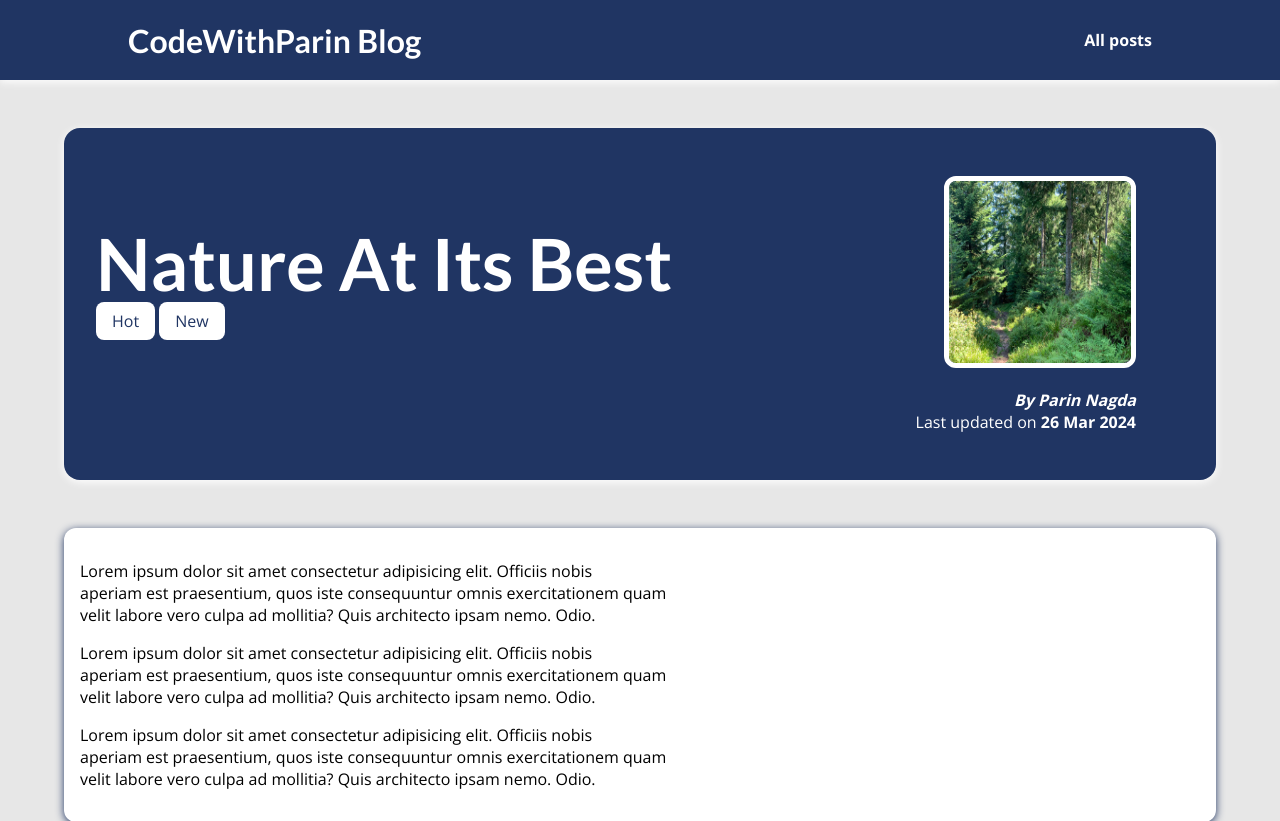
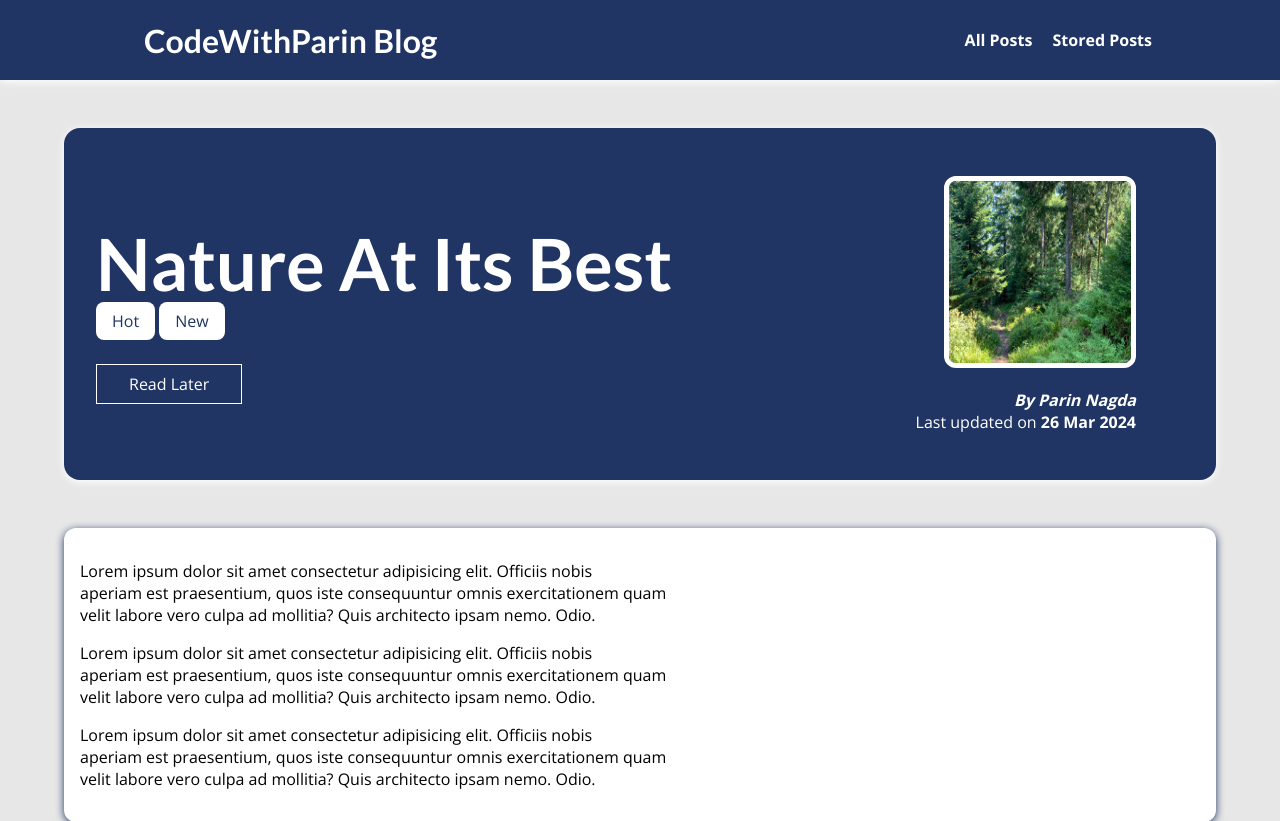
Before and after one commit to ParinNagda/django-blog-project, a Django app: a page that uses templates/base.html in a window 1280 px wide. Shown: the top 821 px of the page. Run offline with Django 5.2, Linux system fonts and the light colour scheme; data comes from the database, SQL or seed files in the repository; both versions use the stored data as it was after the commit.

Commit message:
read more  changes and deployment start

```diff
--- a/blog/static/blog/post-detail.css
+++ b/blog/static/blog/post-detail.css
@@ -191,3 +191,19 @@ body {
     /* width: 90%; */
     text-align: center;
   }
+
+  #read-later button {
+    margin: 2rem 0;
+    background-color: transparent;
+    border: 1px solid white;
+    padding: 0.5rem 2rem;
+    font: inherit;
+    color: white;
+    cursor: pointer;
+  }
+
+  #read-later button:hover,
+  #read-later button:active {
+    background-color: white;
+    color: #203563;
+  }
--- a/blog/templates/blog/post-detail.html
+++ b/blog/templates/blog/post-detail.html
@@ -15,6 +15,19 @@
       {% for tag in post_tags %}
         <span class="tag">{{tag.caption}}</span>
       {% endfor %}
+    </div>
+    <div id="read-later">
+      <form action="{% url "read-later" %}" method="POST">
+        {% csrf_token %}
+        <input type="hidden" value="{{post.id}}" name="post_id">
+
+        <button>
+         {% if saved_for_later %}
+          Remove from "Read Later"
+         {% else %}
+          Read Later
+         {% endif %}
+        </button></form>
     </div>
     <article>
       <img src="{{ post.image.url }}" alt="{{ post.title }}" />
--- a/blog/urls.py
+++ b/blog/urls.py
@@ -4,5 +4,6 @@ from . import views
 urlpatterns = [
     path("", views.IndexView.as_view(), name="index"),
     path("posts", views.PostListView.as_view(), name="posts"),
-    path("posts/<slug:slug>", views.PostDetailView.as_view(), name="detail-post")
+    path("posts/<slug:slug>", views.PostDetailView.as_view(), name="detail-post"),
+    path("read-later", views.ReadLaterView.as_view(), name="read-later")
 ]
--- a/blog/views.py
+++ b/blog/views.py
@@ -42,13 +42,25 @@ class PostListView(ListView):
 
 
 class PostDetailView(View):
+
+    def is_stored_post(self, request, post_id):
+        stored_posts = request.session.get("stored_posts")
+        if stored_posts is not None:
+            is_saved_for_later = post_id in stored_posts
+        else:
+            is_saved_for_later = False
+
+        return is_saved_for_later
+
     def get(self, request, slug):
         post = Post.objects.get(slug=slug)
+
         context = {
             "post": post,
             "post_tags": post.tag.all(),
             "comment_form": CommentForm(),
-            "comments": post.comments.all().order_by("-id")
+            "comments": post.comments.all().order_by("-id"),
+            "saved_for_later": self.is_stored_post(request, post.id)
         }
         return render(request, "blog/post-detail.html", context)
 
@@ -64,7 +76,8 @@ class PostDetailView(View):
             "post": post,
             "post_tags": post.tag.all(),
             "comment_form": comment_form,
-            "comments": post.comments.all().order_by("-id")
+            "comments": post.comments.all().order_by("-id"),
+            "saved_for_later": self.is_stored_post(request, post.id)
         }
         return render(request, "blog/post-detail.html", context)
 
@@ -78,3 +91,30 @@ class PostDetailView(View):
 #         "post": identified_post,
 #         "post_tags": identified_post.tag.all()
 #     })
+
+class ReadLaterView(View):
+    def get(self, request):
+        stored_posts = request.session.get("stored_posts")
+        context = {}
+        if stored_posts is None or len(stored_posts) == 0:
+            context["posts"] = []
+            context["has_posts"] = False
+        else:
+            posts = Post.objects.filter(id__in=stored_posts)
+            context["posts"] = posts
+            context["has_posts"] = True
+        return render(request, "blog/stored-posts.html", context)
+
+    def post(self, request):
+        stored_posts = request.session.get("stored_posts")
+        if stored_posts is None:
+            stored_posts = []
+
+        post_id = int(request.POST['post_id'])
+
+        if post_id not in stored_posts:
+            stored_posts.append(post_id)
+        else:
+            stored_posts.remove(post_id)
+        request.session["stored_posts"] = stored_posts
+        return HttpResponseRedirect("/")
--- a/codewithparin/settings.py
+++ b/codewithparin/settings.py
@@ -25,7 +25,7 @@ BASE_DIR = Path(__file__).resolve().parent.parent
 SECRET_KEY = 'django-insecure--9n+)nqats#q6t=0_#69d8fy$lt!-iilx2^h$wq4h6wxtlwe&$'
 
 # SECURITY WARNING: don't run with debug turned on in production!
-DEBUG = True
+DEBUG = False
 
 ALLOWED_HOSTS = []
 
--- a/static/app.css
+++ b/static/app.css
@@ -35,11 +35,12 @@ h3 {
   text-decoration: none;
   color: white;
   font-weight: bold;
+  margin-left: 1rem;
 }
 
 #main-navigation a:hover,
 #main-navigation a:active {
-  color: #203563;
+  color: #5a77b6;
 }
 
 #main-navigation h1 a:hover,
--- a/templates/base.html
+++ b/templates/base.html
@@ -14,7 +14,8 @@
     <header id="main-navigation">
         <h1><a href="{% url "index" %}">CodeWithParin Blog</a></h1>
         <nav>
-            <a href="{% url "posts" %}">All posts</a>
+            <a href="{% url "posts" %}">All Posts</a>
+            <a href="{% url "read-later" %}">Stored Posts</a>
         </nav>
     </header>
     {% block content %}
```
Also changed, not shown: blog/static/blog/stored-posts.css (added, +41 -0 lines), blog/templates/blog/stored-posts.html (added, +26 -0 lines), db.sqlite3.
